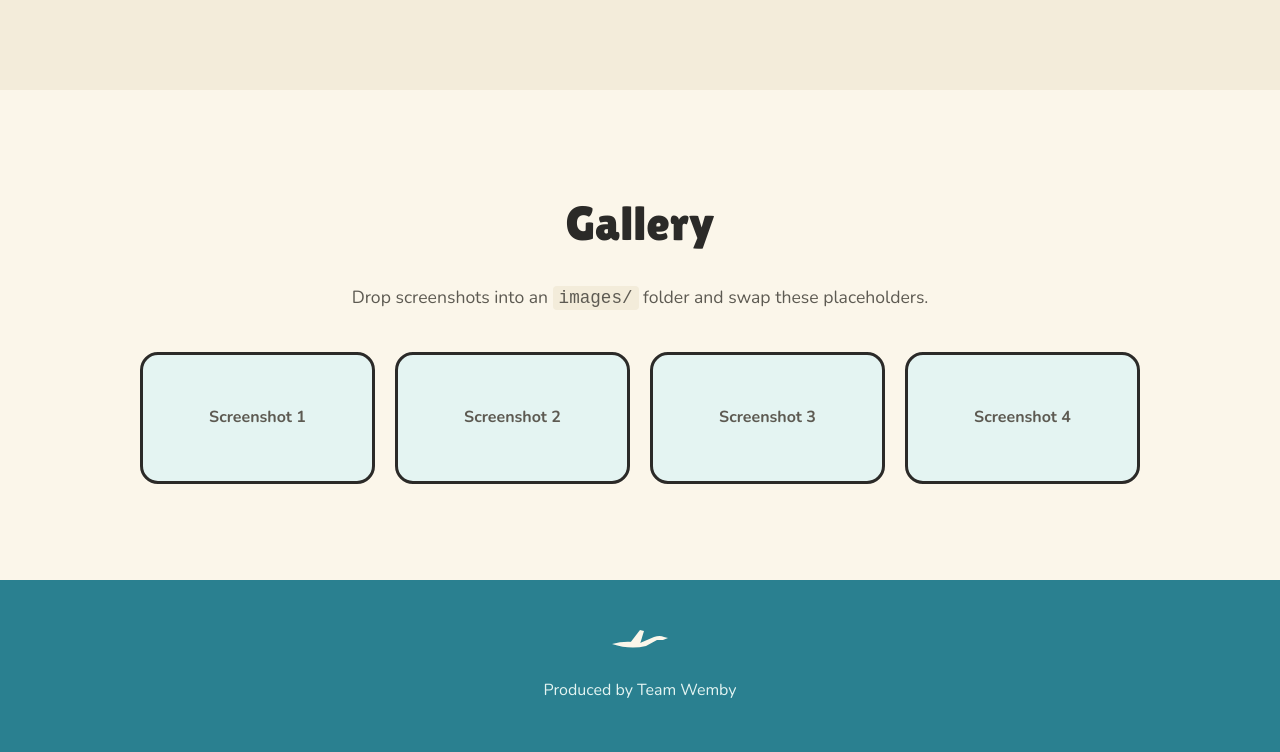
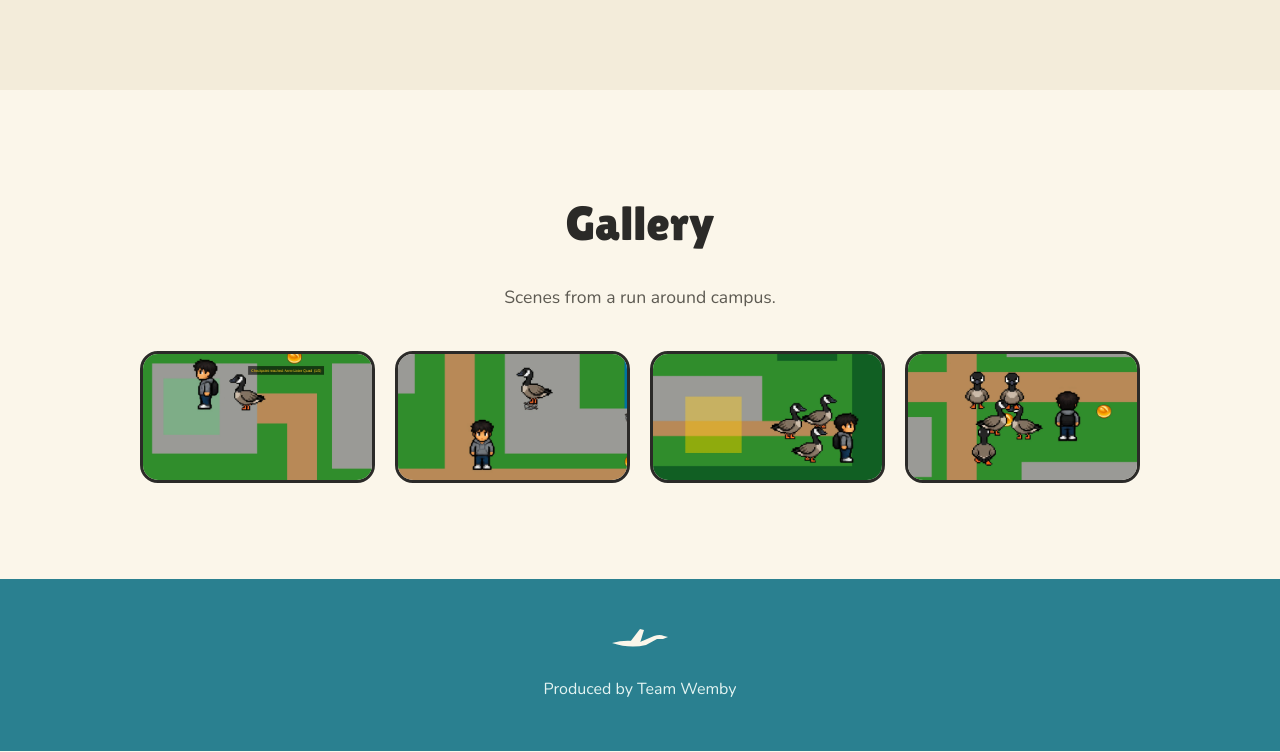
Before and after one commit to edwardmagongo/ENG1Project, a plain HTML site: page website/index.html in a window 1280 px wide. Shown: the part 1578-2330 px from the top of the page. Drawn offline with nearby package versions, Linux system fonts and the light colour scheme.

Commit message:
Add gameplay screenshots to the website gallery
Replaces the four placeholder tiles with real captures from a run
around Campus East: a checkpoint, a trapped goose, being surrounded,
and a flock drawn in by bread.

Each image is 1280x720 so it matches the 16:9 tiles exactly and
object-fit: cover has nothing to trim. The existing lightbox script
already swaps to the full image when a tile contains one, so no
JavaScript changes were needed.

```diff
--- a/website/index.html
+++ b/website/index.html
@@ -118,12 +118,20 @@
   <!-- Gallery -->
   <section class="section" id="gallery">
     <h2>Gallery</h2>
-    <p class="lead">Drop screenshots into an <code>images/</code> folder and swap these placeholders.</p>
+    <p class="lead">Scenes from a run around campus.</p>
     <div class="gallery">
-      <button class="shot" data-caption="Screenshot 1">Screenshot 1</button>
-      <button class="shot" data-caption="Screenshot 2">Screenshot 2</button>
-      <button class="shot" data-caption="Screenshot 3">Screenshot 3</button>
-      <button class="shot" data-caption="Screenshot 4">Screenshot 4</button>
+      <button class="shot" data-caption="Reaching a checkpoint">
+        <img src="images/shot1.png" alt="The player reaching the Anne Lister Quad checkpoint, with a goose close behind" width="1280" height="720" loading="lazy">
+      </button>
+      <button class="shot" data-caption="A goose caught in a trap">
+        <img src="images/shot2.png" alt="A goose held in place by a trap the player has laid on the path" width="1280" height="720" loading="lazy">
+      </button>
+      <button class="shot" data-caption="Surrounded in Campus East">
+        <img src="images/shot3.png" alt="The player hemmed in by a flock of four geese on a Campus East path" width="1280" height="720" loading="lazy">
+      </button>
+      <button class="shot" data-caption="Bread draws a flock">
+        <img src="images/shot4.png" alt="Geese crowding around a dropped piece of bread while the player backs away" width="1280" height="720" loading="lazy">
+      </button>
     </div>
   </section>
 
```
Also changed, not shown: website/images/shot1.png (added), website/images/shot2.png (added), website/images/shot3.png (added), website/images/shot4.png (added).
